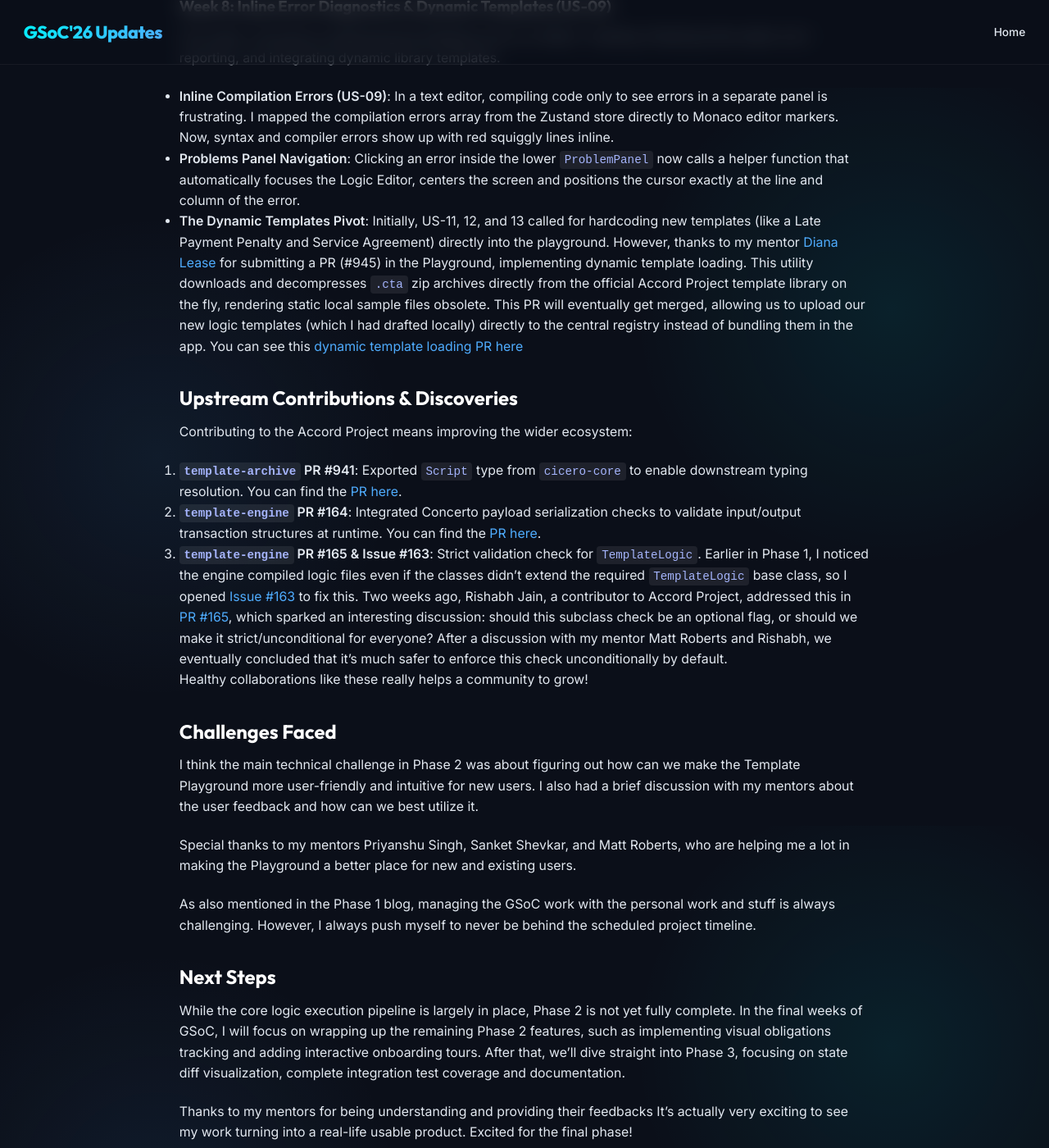
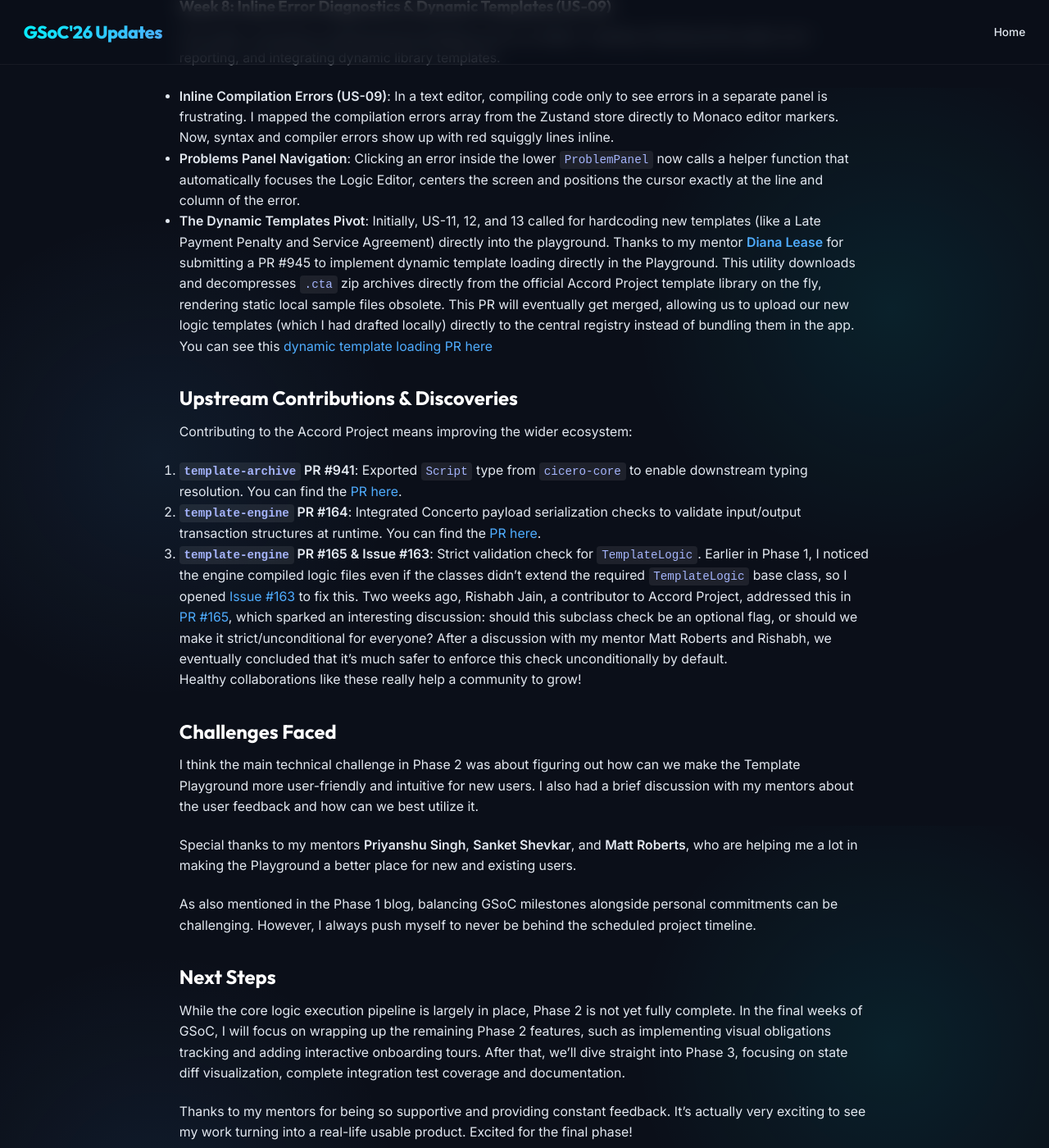
Before and after one commit to 23harshitkumar/23harshitkumar.github.io, a Jekyll site: the page built from _posts/2026-07-24-weeks-5-8.md, in a window 1280 px wide and 1400 px high, scrolled down 2593 px. Shown: the whole window at 82% size. Built offline with Jekyll 4.4.1, drawn with Linux system fonts in a browser that asks for light colours; some of the changed text lies outside the part shown.

Commit message:
polish text, fix double period and verb agreement

```diff
--- a/_posts/2026-07-24-weeks-5-8.md
+++ b/_posts/2026-07-24-weeks-5-8.md
@@ -43,7 +43,7 @@ With execution working, Week 6 focused on code maintainability, modularity, and
 
 Week 7 was marked by key feature completions, midterm evaluations, and developer-mentor collaboration:
 
-- **GSoC Midterm Evaluation**: On July 10th, I officially passed my GSoC midterm evaluation! I really appreciate the feedback and guidance from my mentors. Their support has been a huge boost as we head into the second half of the project.
+- **GSoC Midterm Evaluation**: On July 10th, I officially passed my GSoC midterm evaluation! I really appreciate the feedback and guidance from my mentors. Their support has been a huge boost as we head into the second half of the project!
 - **Shareable Links with Logic (US-10)**: I updated the URL share generator to compress and encode the logic editor's TypeScript code alongside the markdown and models. Loading a shareable link now seamlessly restores the custom logic state and opens the adaptive layout showing the logic panels. See the [Shareable Links with Logic PR here](https://github.com/accordproject/template-playground/pull/943).
 - **Usability Feedback Call**: On July 20, I hosted a feedback call with my friend [Rahul R](https://www.linkedin.com/in/rahulqwe/), a Software Engineer and someone who has previously contributed to the Accord Project. He tested the new logic execution features and gave his valuable insights during the call. He asked crucial questions that helped us see the Playground from a real-user pov, not just as developers. We identified several usability enhancements, which became the main focus of Week 8.
 
@@ -55,7 +55,7 @@ This week, I focused on addressing the feedback from our Week 7 meeting, finaliz
 
 - **Inline Compilation Errors (US-09)**: In a text editor, compiling code only to see errors in a separate panel is frustrating. I mapped the compilation errors array from the Zustand store directly to Monaco editor markers. Now, syntax and compiler errors show up with red squiggly lines inline.
 - **Problems Panel Navigation**: Clicking an error inside the lower `ProblemPanel` now calls a helper function that automatically focuses the Logic Editor, centers the screen and positions the cursor exactly at the line and column of the error.
-- **The Dynamic Templates Pivot**: Initially, US-11, 12, and 13 called for hardcoding new templates (like a Late Payment Penalty and Service Agreement) directly into the playground. However, thanks to my mentor [Diana Lease](https://www.linkedin.com/in/dianalease/) for submitting a PR (#945) in the Playground, implementing dynamic template loading. This utility downloads and decompresses `.cta` zip archives directly from the official Accord Project template library on the fly, rendering static local sample files obsolete. This PR will eventually get merged, allowing us to upload our new logic templates (which I had drafted locally) directly to the central registry instead of bundling them in the app. You can see this [dynamic template loading PR here](https://github.com/accordproject/template-playground/pull/945)
+- **The Dynamic Templates Pivot**: Initially, US-11, 12, and 13 called for hardcoding new templates (like a Late Payment Penalty and Service Agreement) directly into the playground. Thanks to my mentor **[Diana Lease](https://www.linkedin.com/in/dianalease/)** for submitting a PR #945 to implement dynamic template loading directly in the Playground. This utility downloads and decompresses `.cta` zip archives directly from the official Accord Project template library on the fly, rendering static local sample files obsolete. This PR will eventually get merged, allowing us to upload our new logic templates (which I had drafted locally) directly to the central registry instead of bundling them in the app. You can see this [dynamic template loading PR here](https://github.com/accordproject/template-playground/pull/945)
 
 ## Upstream Contributions & Discoveries
 
@@ -65,18 +65,18 @@ Contributing to the Accord Project means improving the wider ecosystem:
 2.  **`template-engine` PR #164**: Integrated Concerto payload serialization checks to validate input/output transaction structures at runtime. You can find the [PR here](https://github.com/accordproject/template-engine/pull/164).
 3.  **`template-engine` PR #165 & Issue #163**: Strict validation check for `TemplateLogic`. Earlier in Phase 1, I noticed the engine compiled logic files even if the classes didn't extend the required `TemplateLogic` base class, so I opened [Issue #163](https://github.com/accordproject/template-engine/issues/163) to fix this. Two weeks ago, Rishabh Jain, a contributor to Accord Project, addressed this in [PR #165](https://github.com/accordproject/template-engine/pull/165), which sparked an interesting discussion: should this subclass check be an optional flag, or should we make it strict/unconditional for everyone? After a discussion with my mentor Matt Roberts and Rishabh, we eventually concluded that it's much safer to enforce this check unconditionally by default.
 
-Healthy collaborations like these really helps a community to grow!
+Healthy collaborations like these really help a community to grow!
 
 ## Challenges Faced
 
 I think the main technical challenge in Phase 2 was about figuring out how can we make the Template Playground more user-friendly and intuitive for new users. I also had a brief discussion with my mentors about the user feedback and how can we best utilize it.
 
-Special thanks to my mentors Priyanshu Singh, Sanket Shevkar, and Matt Roberts, who are helping me a lot in making the Playground a better place for new and existing users.
+Special thanks to my mentors **Priyanshu Singh**, **Sanket Shevkar**, and **Matt Roberts**, who are helping me a lot in making the Playground a better place for new and existing users.
 
-As also mentioned in the Phase 1 blog, managing the GSoC work with the personal work and stuff is always challenging. However, I always push myself to never be behind the scheduled project timeline.
+As also mentioned in the Phase 1 blog, balancing GSoC milestones alongside personal commitments can be challenging. However, I always push myself to never be behind the scheduled project timeline.
 
 ## Next Steps
 
 While the core logic execution pipeline is largely in place, Phase 2 is not yet fully complete. In the final weeks of GSoC, I will focus on wrapping up the remaining Phase 2 features, such as implementing visual obligations tracking and adding interactive onboarding tours. After that, we'll dive straight into Phase 3, focusing on state diff visualization, complete integration test coverage and documentation.
 
-Thanks to my mentors for being understanding and providing their feedbacks It's actually very exciting to see my work turning into a real-life usable product. Excited for the final phase!
+Thanks to my mentors for being so supportive and providing constant feedback. It's actually very exciting to see my work turning into a real-life usable product. Excited for the final phase!
```
